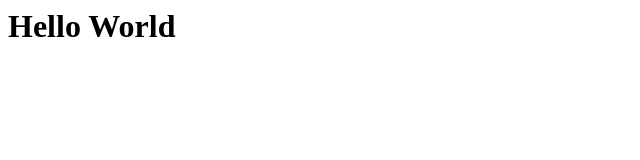
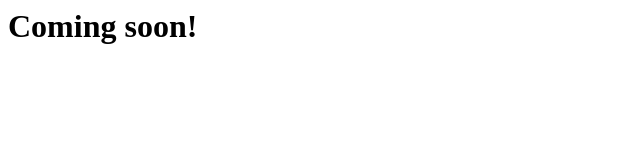
Before and after one commit to tashbandara/web, a plain HTML site: page index.html in a window 1280 px wide. Shown: the whole page, without its empty margins (0-640 px from the left). Drawn offline with Linux system fonts and the light colour scheme.

Commit message:
Update index.html

```diff
--- a/index.html
+++ b/index.html
@@ -1 +1 @@
-<h1>Hello World</h1>
+<h1>Coming soon!</h1>
```
